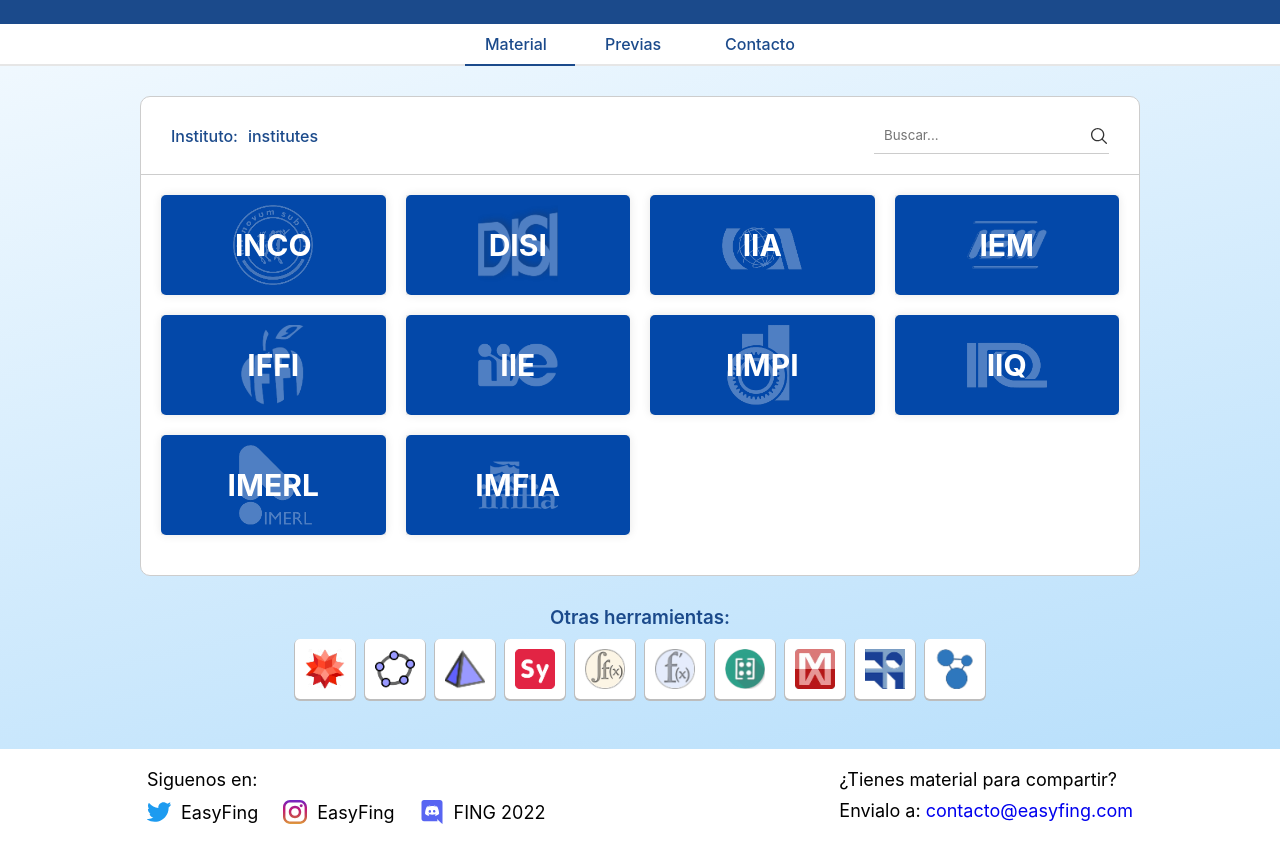
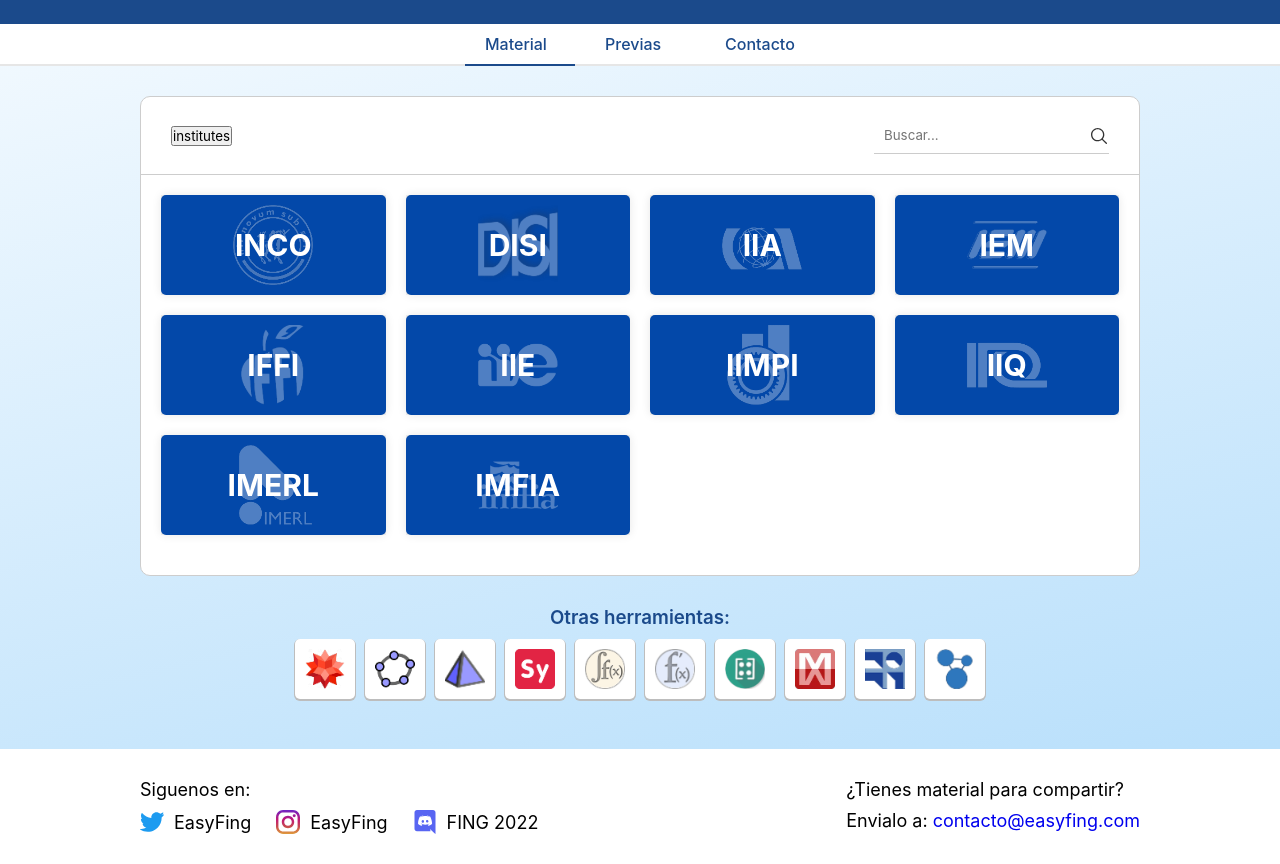
Before and after one commit to sebas-pena/easy-fing-rebrand, a React (Create React App) app: page / in a window 1280 px wide. Shown: the part 205-1069 px from the top of the page. Built offline with nearby package versions, Linux system fonts and the light colour scheme.

Commit message:
avance gallery

```diff
--- a/src/components/CardCallery.jsx
+++ b/src/components/CardCallery.jsx
@@ -1,32 +1,30 @@
 import { useState } from "react"
-import { Link } from "react-router-dom"
 import Card from "./Card"
 import { SearchIcon } from "./Icons"
 import rawData from "../data/rawData.json"
 
 const Cardsgallery = () => {
   const [path, setPath] = useState(["institutes"])
-	const [cards, setCards] = useState(rawData[path[0]])
+  const [dataPath, setDataPath] = useState(["institutes"])
+  const [cards, setCards] = useState(rawData.institutes.children)
 
   const handleInputChange = (e) => {
     return e.target.value
   }
-	const handleChangeGallery = (e) => {
-		return e.target.value
+  const handleChangeGallery = (e, index) => {
+    setPath([...path, cards[index].title])
+    setDataPath([...dataPath, cards[index]])
+    setCards(cards[index].children)
   }
+
   return (
     <section className="card-gallery__ctn">
       <div className="card-gallery__top">
         <div className="card-gallery__links-ctn">
           <ul>
-						<li>
-							<Link to="/">Instituto:</Link>
-						</li>
             {path.map((item, index, array) => (
-							<li key={index + item}>
-								<Link to={`/${array.slice(0, index + 1).join("/")}`}>
-									{item}
-								</Link>
+              <li key={index}>
+                <button>{item}</button>
               </li>
             ))}
           </ul>
@@ -42,8 +40,11 @@ const Cardsgallery = () => {
         </div>
       </div>
       <div className="card-gallery__cards-ctn">
-				{cards.map((card) => (
-					<button key={card.title} onClick={handleChangeGallery}>
+        {cards.map((card, index) => (
+          <button
+            key={card.title}
+            onClick={(e) => handleChangeGallery(e, index)}
+          >
             <Card imageUrl={card.imageUrl} heading={card.title} />
           </button>
         ))}
--- a/src/components/Footer.jsx
+++ b/src/components/Footer.jsx
@@ -3,6 +3,7 @@ import { SocialNetworksList } from "./SocialNetworksList"
 const Footer = () => {
   return (
     <footer>
+      <div className="footer-ctn">
         <SocialNetworksList />
         <div className="footer__send-material-ctn">
           <p>¿Tienes material para compartir?</p>
@@ -10,6 +11,7 @@ const Footer = () => {
             Envialo a: <a href="contacto@easyfing.com">contacto@easyfing.com</a>
           </p>
         </div>
+      </div>
     </footer>
   )
 }
--- a/src/components/SocialNetworksList.jsx
+++ b/src/components/SocialNetworksList.jsx
@@ -12,7 +12,7 @@ export const SocialNetworksList = () => {
     {
       name: "Instagram",
       url: "https://www.instagram.com/easyfing/",
-			image: <img src={InstagramColorizedIcon} />,
+      image: <img src={InstagramColorizedIcon} alt="instagram logo" />,
       userName: "EasyFing",
     },
     {
--- a/src/data/rawData.json
+++ b/src/data/rawData.json
@@ -1,5 +1,6 @@
 {
-	"institutes": [
+  "institutes": {
+    "children": [
       {
         "imageUrl": "inco-logo.png",
         "title": "INCO",
@@ -583,3 +584,4 @@
       }
     ]
   }
+}
--- a/src/styles/components/footer.css
+++ b/src/styles/components/footer.css
@@ -1,9 +1,13 @@
 footer{
+  background-color: #fff;
+}
+
+.footer-ctn{
   display: flex;
-  justify-content: space-around;
-  margin-top: 50px;
-  padding: 20px 0;
-  background-color: #fff;
+  justify-content: space-between;
+  padding: 30px 0;
+  max-width: 1000px;
+  margin: 50px auto 0 auto;
   font-size: 18px;
 
 }
```
Lines whose indentation alone changed are shown as unchanged.
